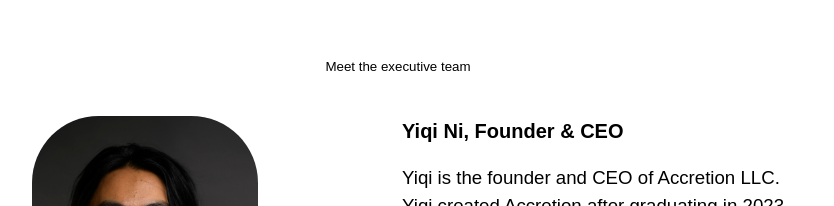
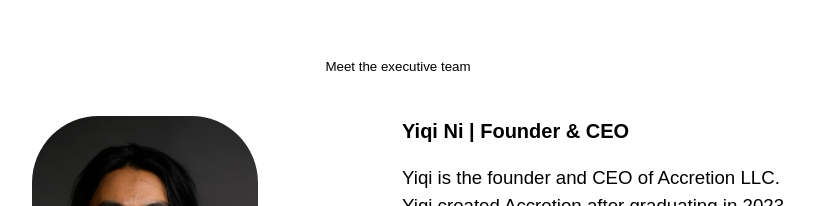
Before and after one commit to yiqixni/Accretion, a React (Create React App) app in the folder frontend/React_Accretion/accretion/: page /about-us in a window 1280 px wide. Shown: the part 805-1011 px from the top of the page, without its empty margins (242-1076 px from the left). Built offline with nearby package versions, Linux system fonts and the light colour scheme.

Commit message:
remove caches

```diff
--- a/frontend/React_Accretion/accretion/src/about-us/Leadership.js
+++ b/frontend/React_Accretion/accretion/src/about-us/Leadership.js
@@ -19,7 +19,7 @@ export default function Leadership () {
 
                     <div className="column">
                         <div id='intro-title'>
-                            Yiqi Ni, Founder & CEO
+                            Yiqi Ni | Founder & CEO
                         </div>
                         <div id='intro-text'>
                             Yiqi is the founder and CEO of Accretion LLC.
```
